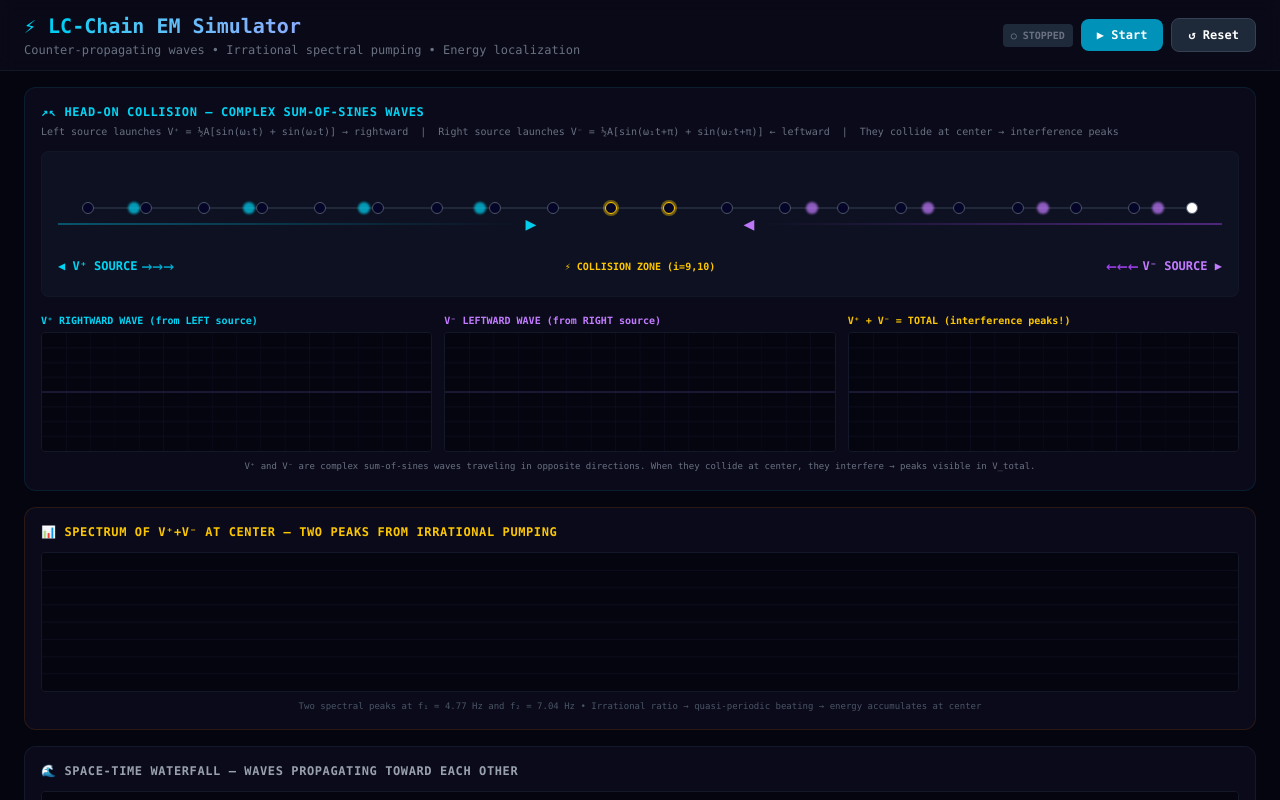
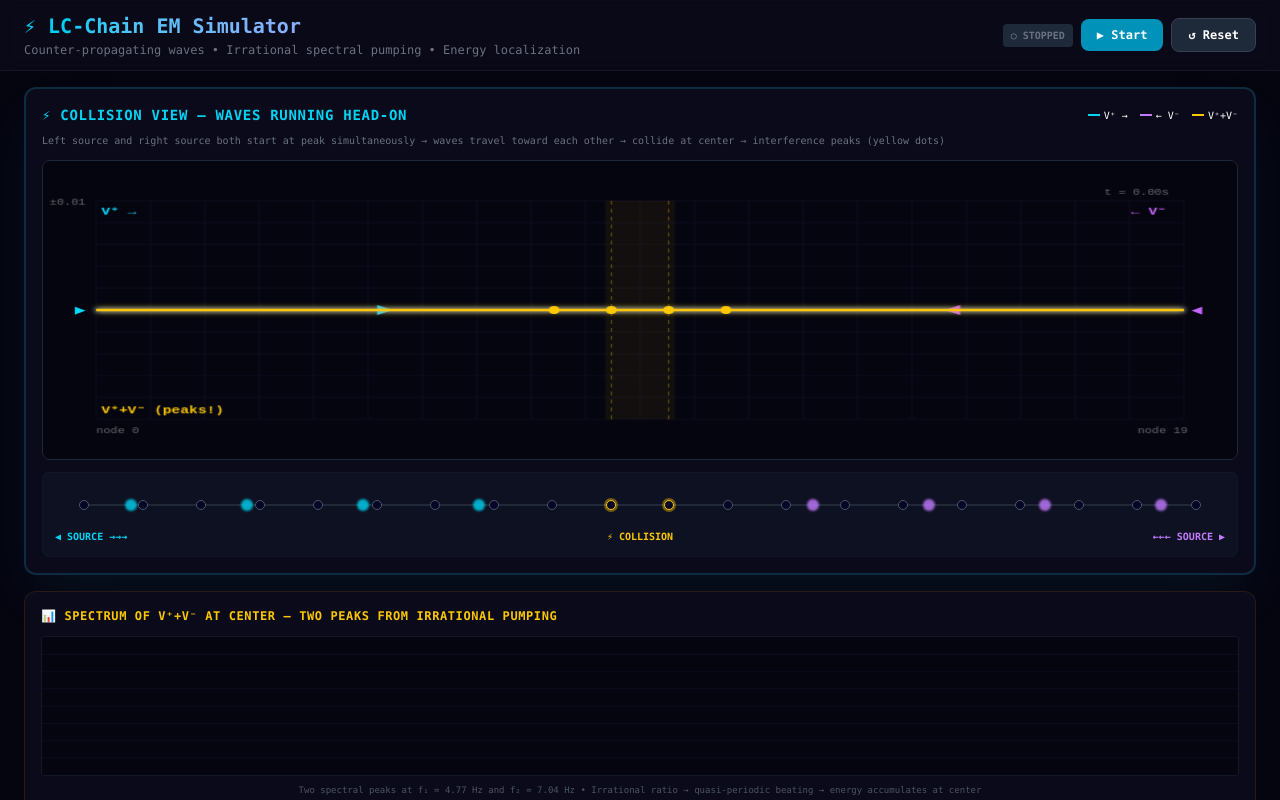
Before and after one commit to mediaprizma/irrational-navier-stokes, a React (Vite) app: page / in a window 1280 px wide. Shown: the top 800 px of the page. Built offline with nearby package versions, Linux system fonts and the light colour scheme.

Commit message:
task snapshot 95754593-3758-4ddf-b3ec-de61639815b4

```diff
--- a/src/App.tsx
+++ b/src/App.tsx
@@ -12,6 +12,7 @@ import {
 import Oscilloscope from './Oscilloscope';
 import Waterfall from './Waterfall';
 import Spectrum from './Spectrum';
+import CollisionView from './CollisionView';
 
 // ─── Ring buffer ─────────────────────────────────────────────────────────────
 
@@ -286,120 +287,69 @@ export default function App() {
       <main className="max-w-7xl mx-auto px-4 sm:px-6 py-4 space-y-4">
 
         {/* ════════════════════════════════════════════════════════════════════ */}
-        {/* COUNTER-PROPAGATING WAVES — HEAD-ON COLLISION                      */}
+        {/* COLLISION VIEW — MAIN VISUALIZATION                                */}
         {/* ════════════════════════════════════════════════════════════════════ */}
-        <section className="bg-[#0a0a1a] rounded-xl border border-cyan-900/30 p-4">
-          <h2 className="text-xs font-bold text-cyan-400 uppercase tracking-wider mb-1">
-            ↗↖ Head-On Collision — Complex Sum-of-Sines Waves
-          </h2>
+        <section className="bg-[#0a0a1a] rounded-xl border-2 border-cyan-900/50 p-4 shadow-2xl shadow-cyan-900/20">
+          <div className="flex items-center justify-between mb-2">
+            <h2 className="text-sm font-bold text-cyan-400 uppercase tracking-wider">
+              ⚡ Collision View — Waves Running Head-On
+            </h2>
+            <div className="flex items-center gap-3 text-[10px]">
+              <span className="flex items-center gap-1">
+                <span className="w-3 h-0.5 bg-cyan-400 inline-block" /> V⁺ →
+              </span>
+              <span className="flex items-center gap-1">
+                <span className="w-3 h-0.5 bg-purple-400 inline-block" /> ← V⁻
+              </span>
+              <span className="flex items-center gap-1">
+                <span className="w-3 h-0.5 bg-yellow-400 inline-block" /> V⁺+V⁻
+              </span>
+            </div>
+          </div>
           <p className="text-[10px] text-gray-500 mb-3">
-            Left source launches V⁺ = ½A[sin(ω₁t) + sin(ω₂t)] → rightward &nbsp;|&nbsp;
-            Right source launches V⁻ = ½A[sin(ω₁t+π) + sin(ω₂t+π)] ← leftward &nbsp;|&nbsp;
-            They collide at center → interference peaks
+            Left source and right source both start at peak simultaneously → waves travel toward each other → collide at center → interference peaks (yellow dots)
           </p>
 
-          {/* Animated line */}
-          <div className="relative bg-gray-900/50 rounded-lg p-4 border border-gray-800/30 mb-4">
-            <div className="absolute inset-0 flex items-center pointer-events-none overflow-hidden rounded-lg">
-              <div className="absolute left-4 top-1/2 -translate-y-1/2 w-[40%] h-6 flex items-center">
-                <div className="flex-1 h-[2px] bg-gradient-to-r from-cyan-500/40 to-transparent" />
-                <div className="text-cyan-400 text-lg animate-pulse">▶</div>
-              </div>
-              <div className="absolute right-4 top-1/2 -translate-y-1/2 w-[40%] h-6 flex items-center justify-end">
-                <div className="text-purple-400 text-lg animate-pulse">◀</div>
-                <div className="flex-1 h-[2px] bg-gradient-to-l from-purple-500/40 to-transparent" />
-              </div>
-            </div>
+          {/* THE MAIN GRAPH */}
+          <CollisionView
+            vRight={state.vRight}
+            vLeft={state.vLeft}
+            N={params.N}
+            time={state.time}
+          />
 
-            <div className="relative flex items-center justify-between px-6 py-6 min-h-[80px]">
+          {/* Animated pulse line below */}
+          <div className="relative bg-gray-900/50 rounded-lg p-3 border border-gray-800/30 mt-3">
+            <div className="relative flex items-center justify-between px-6 py-3 min-h-[40px]">
               <div className="absolute top-1/2 left-6 right-6 h-0.5 bg-gray-700/50 -translate-y-1/2" />
-
               {leftPulses.map((pos, k) => (
                 <div key={`lp-${k}`}
-                  className="absolute top-1/2 -translate-y-1/2 w-3 h-3 rounded-full bg-cyan-400 opacity-70 blur-[1px]"
+                  className="absolute top-1/2 -translate-y-1/2 w-3 h-3 rounded-full bg-cyan-400 opacity-80 blur-[1px]"
                   style={{ left: `${6 + pos * 88}%` }} />
               ))}
               {rightPulses.map((pos, k) => (
                 <div key={`rp-${k}`}
-                  className="absolute top-1/2 -translate-y-1/2 w-3 h-3 rounded-full bg-purple-400 opacity-70 blur-[1px]"
+                  className="absolute top-1/2 -translate-y-1/2 w-3 h-3 rounded-full bg-purple-400 opacity-80 blur-[1px]"
                   style={{ left: `${6 + pos * 88}%` }} />
               ))}
-
               {Array.from(state.voltages).map((_, i) => {
                 const isCenter = i === 9 || i === 10;
                 const energy = Number.isFinite(state.energies[i]) ? state.energies[i] : 0;
                 const color = energyToColor(energy, maxEnergy);
                 return (
-                  <div key={i} className="relative z-10 flex flex-col items-center">
-                    <div className={`w-3 h-3 rounded-full border ${
+                  <div key={i} className="relative z-10">
+                    <div className={`w-2.5 h-2.5 rounded-full border ${
                       isCenter ? 'border-yellow-400 ring-2 ring-yellow-400/40' : 'border-gray-600'
                     }`} style={{ backgroundColor: color }} />
                   </div>
                 );
               })}
             </div>
-
             <div className="flex justify-between items-center mt-1">
-              <div className="flex items-center gap-1">
-                <span className="text-cyan-400 font-bold text-xs">◀ V⁺ SOURCE</span>
-                <span className="text-cyan-500 text-lg animate-pulse">→→→</span>
-              </div>
-              <div className="text-yellow-400 text-[10px] font-bold">
-                ⚡ COLLISION ZONE (i=9,10)
-              </div>
-              <div className="flex items-center gap-1">
-                <span className="text-purple-500 text-lg animate-pulse">←←←</span>
-                <span className="text-purple-400 font-bold text-xs">V⁻ SOURCE ▶</span>
-              </div>
+              <div className="text-cyan-400 text-[10px] font-bold">◀ SOURCE →→→</div>
+              <div className="text-yellow-400 text-[10px] font-bold">⚡ COLLISION</div>
+              <div className="text-purple-400 text-[10px] font-bold">←←← SOURCE ▶</div>
             </div>
-          </div>
-
-          {/* ══════════════════════════════════════════════════════════════════ */}
-          {/* THREE OSCILLOSCOPES: V⁺, V⁻, V⁺+V⁻                            */}
-          {/* ══════════════════════════════════════════════════════════════════ */}
-          <div className="grid grid-cols-1 md:grid-cols-3 gap-3">
-            <div>
-              <div className="text-[10px] text-cyan-400 mb-1 font-bold">
-                V⁺ RIGHTWARD WAVE (from LEFT source)
-              </div>
-              <Oscilloscope
-                buffer={scopeVPlusRef.current.data}
-                writeIdx={scopeVPlusRef.current.writeIdx}
-                length={scopeVPlusRef.current.count}
-                label="V⁺ = ½A[sin(ω₁t)+sin(ω₂t)] →"
-                color="rgb(0, 220, 255)"
-                height={120}
-              />
-            </div>
-            <div>
-              <div className="text-[10px] text-purple-400 mb-1 font-bold">
-                V⁻ LEFTWARD WAVE (from RIGHT source)
-              </div>
-              <Oscilloscope
-                buffer={scopeVMinusRef.current.data}
-                writeIdx={scopeVMinusRef.current.writeIdx}
-                length={scopeVMinusRef.current.count}
-                label="V⁻ = ½A[sin(ω₁t+π)+sin(ω₂t+π)] ←"
-                color="rgb(200, 100, 255)"
-                height={120}
-              />
-            </div>
-            <div>
-              <div className="text-[10px] text-yellow-400 mb-1 font-bold">
-                V⁺ + V⁻ = TOTAL (interference peaks!)
-              </div>
-              <Oscilloscope
-                buffer={scopeVTotalRef.current.data}
-                writeIdx={scopeVTotalRef.current.writeIdx}
-                length={scopeVTotalRef.current.count}
-                label="V_total = V⁺ + V⁻ (peaks!)"
-                color="rgb(255, 200, 0)"
-                height={120}
-              />
-            </div>
-          </div>
-          <div className="mt-2 text-[9px] text-gray-500 text-center">
-            V⁺ and V⁻ are complex sum-of-sines waves traveling in opposite directions. When they collide at center, they interfere → peaks visible in V_total.
           </div>
         </section>
 
--- /dev/null
+++ b/src/CollisionView.tsx
@@ -0,0 +1,200 @@
+// Collision View — real-time spatial plot showing two counter-propagating waves
+// and their sum. This is the key visualization: you see V⁺ traveling right,
+// V⁻ traveling left, and V⁺+V⁻ with interference peaks at the center.
+
+import { useEffect, useRef } from 'react';
+
+interface Props {
+  vRight: Float64Array;   // V⁺ at each node (rightward wave)
+  vLeft: Float64Array;    // V⁻ at each node (leftward wave)
+  N: number;
+  time: number;
+}
+
+export default function CollisionView({ vRight, vLeft, N, time }: Props) {
+  const canvasRef = useRef<HTMLCanvasElement>(null);
+
+  useEffect(() => {
+    const canvas = canvasRef.current;
+    if (!canvas) return;
+    const ctx = canvas.getContext('2d');
+    if (!ctx) return;
+
+    const W = canvas.width;
+    const H = canvas.height;
+    const pad = 40;
+    const plotW = W - 2 * pad;
+    const plotH = H - 2 * pad;
+
+    // Background
+    ctx.fillStyle = '#05050f';
+    ctx.fillRect(0, 0, W, H);
+
+    // Grid
+    ctx.strokeStyle = '#151530';
+    ctx.lineWidth = 0.5;
+    for (let i = 0; i <= 10; i++) {
+      const y = pad + (i / 10) * plotH;
+      ctx.beginPath(); ctx.moveTo(pad, y); ctx.lineTo(W - pad, y); ctx.stroke();
+    }
+    for (let i = 0; i <= N; i++) {
+      const x = pad + (i / N) * plotW;
+      ctx.beginPath(); ctx.moveTo(x, pad); ctx.lineTo(x, H - pad); ctx.stroke();
+    }
+
+    // Zero line
+    ctx.strokeStyle = '#333366';
+    ctx.lineWidth = 1;
+    const zeroY = pad + plotH / 2;
+    ctx.beginPath(); ctx.moveTo(pad, zeroY); ctx.lineTo(W - pad, zeroY); ctx.stroke();
+
+    // Center zone highlight
+    const cx1 = pad + (9 / (N - 1)) * plotW;
+    const cx2 = pad + (10 / (N - 1)) * plotW;
+    ctx.fillStyle = 'rgba(255, 200, 0, 0.05)';
+    ctx.fillRect(cx1 - 5, pad, cx2 - cx1 + 10, plotH);
+    ctx.strokeStyle = 'rgba(255, 200, 0, 0.3)';
+    ctx.lineWidth = 1;
+    ctx.setLineDash([4, 4]);
+    ctx.beginPath(); ctx.moveTo(cx1, pad); ctx.lineTo(cx1, H - pad); ctx.stroke();
+    ctx.beginPath(); ctx.moveTo(cx2, pad); ctx.lineTo(cx2, H - pad); ctx.stroke();
+    ctx.setLineDash([]);
+
+    // Find max for scaling
+    let maxV = 0.01;
+    for (let i = 0; i < N; i++) {
+      const vr = Number.isFinite(vRight[i]) ? Math.abs(vRight[i]) : 0;
+      const vl = Number.isFinite(vLeft[i]) ? Math.abs(vLeft[i]) : 0;
+      const vt = vr + vl;
+      if (vr > maxV) maxV = vr;
+      if (vl > maxV) maxV = vl;
+      if (vt > maxV) maxV = vt;
+    }
+    maxV *= 1.1;
+
+    // Helper: node index to x coordinate
+    const nodeX = (i: number) => pad + (i / (N - 1)) * plotW;
+    // Helper: voltage to y coordinate
+    const vToY = (v: number) => zeroY - (v / maxV) * (plotH / 2 - 5);
+
+    // ── Draw V⁺ (rightward wave) — cyan ──
+    ctx.beginPath();
+    ctx.strokeStyle = 'rgb(0, 220, 255)';
+    ctx.lineWidth = 2;
+    ctx.shadowColor = 'rgb(0, 220, 255)';
+    ctx.shadowBlur = 4;
+    for (let i = 0; i < N; i++) {
+      const x = nodeX(i);
+      const v = Number.isFinite(vRight[i]) ? vRight[i] : 0;
+      const y = vToY(v);
+      if (i === 0) ctx.moveTo(x, y); else ctx.lineTo(x, y);
+    }
+    ctx.stroke();
+    ctx.shadowBlur = 0;
+
+    // Arrow on V⁺ (pointing right)
+    const arrowIdx1 = Math.floor(N * 0.25);
+    const arrowX1 = nodeX(arrowIdx1);
+    const arrowY1 = vToY(Number.isFinite(vRight[arrowIdx1]) ? vRight[arrowIdx1] : 0);
+    ctx.fillStyle = 'rgb(0, 220, 255)';
+    ctx.beginPath();
+    ctx.moveTo(arrowX1 + 8, arrowY1);
+    ctx.lineTo(arrowX1 - 4, arrowY1 - 5);
+    ctx.lineTo(arrowX1 - 4, arrowY1 + 5);
+    ctx.closePath();
+    ctx.fill();
+
+    // ── Draw V⁻ (leftward wave) — purple ──
+    ctx.beginPath();
+    ctx.strokeStyle = 'rgb(200, 100, 255)';
+    ctx.lineWidth = 2;
+    ctx.shadowColor = 'rgb(200, 100, 255)';
+    ctx.shadowBlur = 4;
+    for (let i = 0; i < N; i++) {
+      const x = nodeX(i);
+      const v = Number.isFinite(vLeft[i]) ? vLeft[i] : 0;
+      const y = vToY(v);
+      if (i === 0) ctx.moveTo(x, y); else ctx.lineTo(x, y);
+    }
+    ctx.stroke();
+    ctx.shadowBlur = 0;
+
+    // Arrow on V⁻ (pointing left)
+    const arrowIdx2 = Math.floor(N * 0.75);
+    const arrowX2 = nodeX(arrowIdx2);
+    const arrowY2 = vToY(Number.isFinite(vLeft[arrowIdx2]) ? vLeft[arrowIdx2] : 0);
+    ctx.fillStyle = 'rgb(200, 100, 255)';
+    ctx.beginPath();
+    ctx.moveTo(arrowX2 - 8, arrowY2);
+    ctx.lineTo(arrowX2 + 4, arrowY2 - 5);
+    ctx.lineTo(arrowX2 + 4, arrowY2 + 5);
+    ctx.closePath();
+    ctx.fill();
+
+    // ── Draw V⁺ + V⁻ (total) — yellow, thick ──
+    ctx.beginPath();
+    ctx.strokeStyle = 'rgb(255, 200, 0)';
+    ctx.lineWidth = 2.5;
+    ctx.shadowColor = 'rgb(255, 200, 0)';
+    ctx.shadowBlur = 6;
+    for (let i = 0; i < N; i++) {
+      const x = nodeX(i);
+      const vr = Number.isFinite(vRight[i]) ? vRight[i] : 0;
+      const vl = Number.isFinite(vLeft[i]) ? vLeft[i] : 0;
+      const y = vToY(vr + vl);
+      if (i === 0) ctx.moveTo(x, y); else ctx.lineTo(x, y);
+    }
+    ctx.stroke();
+    ctx.shadowBlur = 0;
+
+    // ── Mark peaks in V⁺+V⁻ at center ──
+    for (let i = 8; i <= 11; i++) {
+      const vr = Number.isFinite(vRight[i]) ? vRight[i] : 0;
+      const vl = Number.isFinite(vLeft[i]) ? vLeft[i] : 0;
+      const vt = vr + vl;
+      const x = nodeX(i);
+      const y = vToY(vt);
+      ctx.fillStyle = 'rgb(255, 200, 0)';
+      ctx.beginPath();
+      ctx.arc(x, y, 4, 0, Math.PI * 2);
+      ctx.fill();
+    }
+
+    // ── Labels ──
+    ctx.font = 'bold 11px monospace';
+    ctx.fillStyle = 'rgb(0, 220, 255)';
+    ctx.fillText('V⁺ →', pad + 4, pad + 14);
+    ctx.fillStyle = 'rgb(200, 100, 255)';
+    ctx.fillText('← V⁻', W - pad - 40, pad + 14);
+    ctx.fillStyle = 'rgb(255, 200, 0)';
+    ctx.fillText('V⁺+V⁻ (peaks!)', pad + 4, H - pad - 6);
+
+    // Axis labels
+    ctx.fillStyle = 'rgba(255,255,255,0.4)';
+    ctx.font = '9px monospace';
+    ctx.fillText('node 0', pad, H - pad + 14);
+    ctx.fillText(`node ${N - 1}`, W - pad - 35, H - pad + 14);
+    ctx.fillText(`t = ${time.toFixed(2)}s`, W - pad - 60, pad - 6);
+
+    // Scale
+    ctx.fillText(`±${maxV.toFixed(2)}`, pad - 35, pad + 4);
+
+    // Direction indicators at boundaries
+    ctx.font = 'bold 12px monospace';
+    ctx.fillStyle = 'rgb(0, 220, 255)';
+    ctx.fillText('▶', pad - 16, zeroY + 4);
+    ctx.fillStyle = 'rgb(200, 100, 255)';
+    ctx.fillText('◀', W - pad + 6, zeroY + 4);
+
+  }, [vRight, vLeft, N, time]);
+
+  return (
+    <canvas
+      ref={canvasRef}
+      width={900}
+      height={300}
+      className="w-full rounded-lg border border-gray-800"
+      style={{ height: '300px' }}
+    />
+  );
+}
--- a/src/simulation.ts
+++ b/src/simulation.ts
@@ -56,9 +56,9 @@ export function boundaryVoltageLeft(t: number, p: SimulationParams): number {
 
 export function boundaryVoltageRight(t: number, p: SimulationParams): number {
   const omega2 = p.mode === 'irrational' ? p.R * p.omega1 : 2.0 * p.omega1;
-  return (p.amplitude / 2.0) * (
-    Math.sin(p.omega1 * t + Math.PI) + Math.sin(omega2 * t + Math.PI)
-  );
+  // In-phase with left source: both start at peak simultaneously
+  // so waves meet head-on and constructively interfere at center
+  return (p.amplitude / 2.0) * (Math.sin(p.omega1 * t) + Math.sin(omega2 * t));
 }
 
 // ─── ODE right-hand side ─────────────────────────────────────────────────────
```
